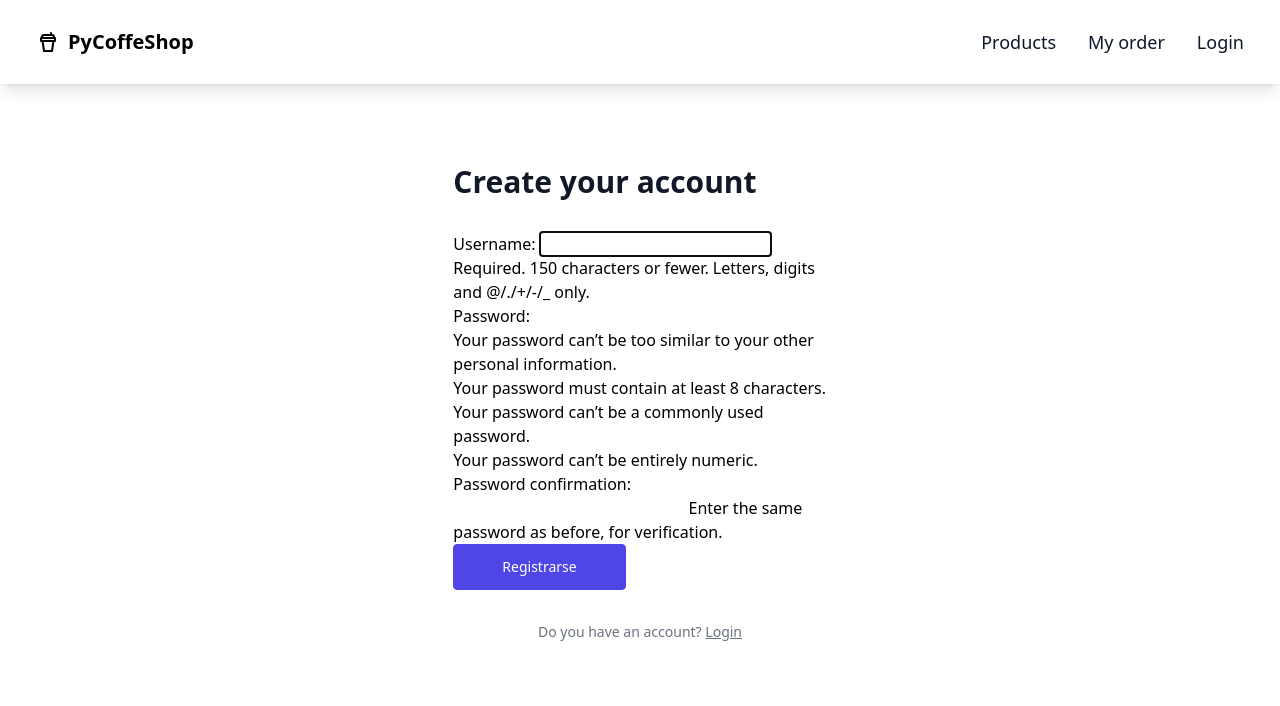
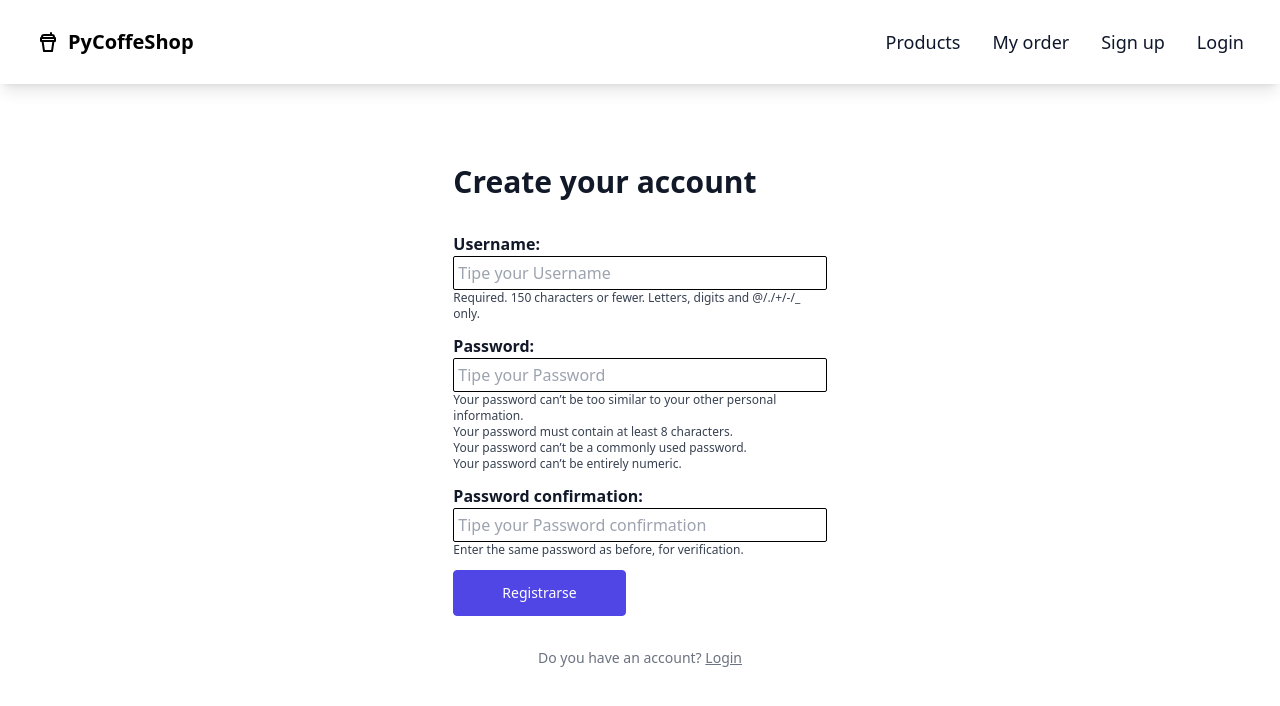
Before and after one commit to andresagab/py_coffe_shop, a Django app: page /users/register/ in a window 1280 px wide. Shown: the top 706 px of the page. Run offline with Django 5.2, Linux system fonts and the light colour scheme; some libraries are stand-ins or nearby versions.

Commit message:
v0.6.2 Update register and nav html files
Update the register.html view to improve UI, also update main-nav.html to add the register anchor

```diff
--- a/templates/navs/main-nav.html
+++ b/templates/navs/main-nav.html
@@ -46,6 +46,13 @@
                 </button>
             </form>
         {% else %}
+            {#  register  #}
+            <a
+                class="inline-flex hover:bg-zinc-200 hover:shadow-sm rounded-md transition ease-in-out duration-300 px-3 py-1 font-medium text-md lg:text-lg text-slate-900"
+                href="{% url 'register' %}"
+            >
+                Sign up
+            </a>
             {#  login  #}
             <a
                 class="inline-flex hover:bg-zinc-200 hover:shadow-sm rounded-md transition ease-in-out duration-300 px-3 py-1 font-medium text-md lg:text-lg text-slate-900"
--- a/users/templates/users/register.html
+++ b/users/templates/users/register.html
@@ -6,13 +6,37 @@
 <div class="container mx-auto w-1/3">
     <h1 class="text-2xl font-bold text-gray-900 sm:text-3xl">Create your account</h1>
     <form action="" method="post" class="my-8">
+        <section class="flex flex-col items-start justify-between gap-3">
             {% csrf_token %}
-        {{ form.as_p }}
+
+            {% for field in form %}
+                <div class="flex flex-col w-full">
+                    <label
+                            class="font-semibold text-gray-900 text-md"
+                            for="{{ field.id_for_label }}"
+                    >
+                        {{ field.label_tag }}
+                    </label>
+                    <input
+                            type="{{ field.widget_type }}"
+                            name="{{ field.html_name }}"
+                            class="font-normal text-md text-slate-800 p-1 border border-black rounded-sm w-full"
+                            placeholder="Tipe your {{ field.label }}"
+                    >
+                    {% if field.help_text %}
+                        <span class="font-normal text-gray-700 text-xs">{{ field.help_text }}</span>
+                    {% endif %}
+                    {% for error in field.errors %}
+                        <span class="font-normal text-red-700 text-xs">{{ error }}</span>
+                    {% endfor %}
+                </div>
+            {% endfor %}
             <button
                 class="inline-block rounded border border-indigo-600 bg-indigo-600 px-12 py-3 text-sm font-medium text-white hover:bg-transparent hover:text-indigo-600 focus:outline-none focus:ring active:text-indigo-500"
                 type="submit">
                 Registrarse
             </button>
+        </section>
     </form>
     <p class="text-center text-sm text-gray-500 mt-4">
         Do you have an account?
```
Lines whose indentation alone changed are shown as unchanged.
